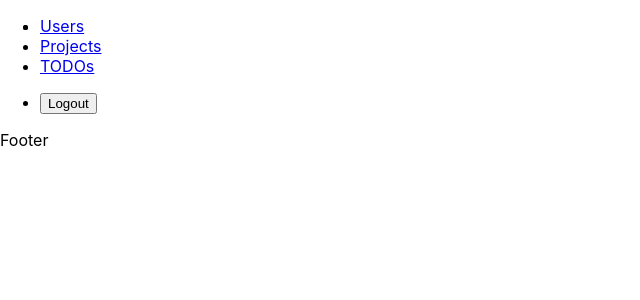
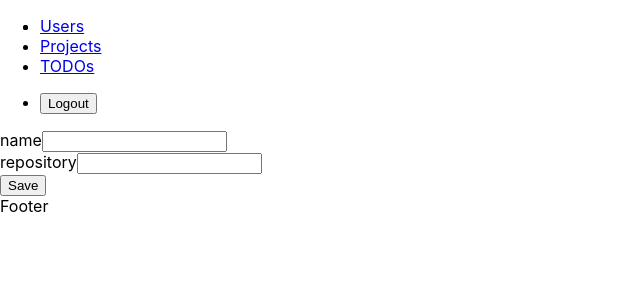
Before and after one commit to mmsolovev/todos, a React (Create React App) app in the folder frontend/: page /project/create in a window 1280 px wide. Shown: the top 300 px of the page, without its empty margins (0-640 px from the left). Built offline with nearby package versions, Linux system fonts and the light colour scheme; no server answers.

Commit message:
lesson_11: work with forms

```diff
--- a/frontend/src/App.js
+++ b/frontend/src/App.js
@@ -9,6 +9,8 @@ import ToDoList from "./components/ToDo";
 import {ProjectDetail, ProjectList} from "./components/Project";
 import LoginForm from "./components/Auth";
 import Cookies from 'universal-cookie';
+import ProjectForm from "./components/ProjectForm";
+import ToDoForm from "./components/ToDoForm";
 
 
 const DOMAIN = 'http://127.0.0.1:8000'
@@ -60,6 +62,77 @@ class App extends React.Component {
            }).catch(error => alert('Неверный логин или пароль'))
    }
 
+   deleteProject(id) {
+        let headers = {
+            'Content-Type': 'application/json'
+        }
+        if (this.state.auth.is_login)
+        {
+            const token = localStorage.getItem('access')
+            headers['Authorization'] = 'Bearer ' + token
+        }
+        axios.delete(get_url(`/api/projects/${id}`), {headers, headers})
+        .then(response => {
+            this.setState({projects: this.state.projects.filter((item)=>item.id != id)})
+        }).catch(error => console.log(error))
+   }
+
+   deleteToDo(id) {
+        let headers = {
+            'Content-Type': 'application/json'
+        }
+        if (this.state.auth.is_login)
+        {
+            const token = localStorage.getItem('access')
+            headers['Authorization'] = 'Bearer ' + token
+        }
+        axios.delete(get_url(`/api/todos/${id}`), {headers, headers})
+        .then(response => {
+            let todos = [...this.state.todos]
+            const todo_index = todos.findIndex((item) => item.id == id)
+            let todo = todos[todo_index]
+            todo.isActive = false
+            this.setState({todos: todos})
+        }).catch(error => console.log(error))
+    }
+
+   createProject(name, repository) {
+        let headers = {
+            'Content-Type': 'application/json'
+        }
+        if (this.state.auth.is_login)
+        {
+            const token = localStorage.getItem('access')
+            headers['Authorization'] = 'Bearer ' + token
+        }
+
+        const data = {name: name, repository: repository}
+        const options = {headers: headers}
+        axios.post(get_url('/api/projects/'), data, options)
+        .then(response => {
+            this.setState({projects: [...this.state.projects, response.data]})
+        }).catch(error => console.log(error))
+   }
+
+   createToDo(project, text) {
+        let headers = {
+            'Content-Type': 'application/json'
+        }
+        if (this.state.auth.is_login)
+        {
+            const token = localStorage.getItem('access')
+            headers['Authorization'] = 'Bearer ' + token
+        }
+
+        const data = {text: text, project: project}
+        const options = {headers: headers}
+        console.log(data)
+        axios.post(get_url('/api/todos/'), data, options)
+        .then(response => {
+            this.setState({todos: [...this.state.todos, response.data]})
+        }).catch(error => console.log(error))
+   }
+
    componentDidMount() {
        this.get_token_from_storage()
         axios.get(get_url('/api/users/'))
@@ -96,9 +169,19 @@ class App extends React.Component {
                         <Routes>
                             <Route path='/' element={<UserList users={this.state.users} />} />
 
-                            <Route path='/projects' element={<ProjectList items={this.state.projects} />} />
+                            <Route path='/projects' element={<ProjectList items={this.state.projects}
+                                   deleteFunction={(id) => this.deleteProject(id)}/>} />
 
-                            <Route path='/todos' element={<ToDoList items={this.state.todos} />} />
+                            <Route path='/project/create'
+                                   element={<ProjectForm save={(name, repository) =>
+                                       this.createProject(name, repository)}/>} />
+
+                            <Route path='/todos' element={<ToDoList items={this.state.todos} />}
+                                   deleteFunction={(id) => this.deleteToDo(id)} />
+
+                            <Route path='/todo/create'
+                                   element={<ToDoForm save={(project, text) => this.createToDo(project, text)}
+                                                      projects={this.state.projects} />} />
 
                             <Route path='/login' element={<LoginForm get_token={(username, password) =>
                                 this.get_token(username, password)} />} />
--- a/frontend/src/components/Project.js
+++ b/frontend/src/components/Project.js
@@ -5,7 +5,7 @@ import {
 } from "react-router-dom";
 
 
-const ProjectListItem = ({item}) => {
+const ProjectListItem = ({item, deleteFunction}) => {
     let link_to = `/project/${item.id}`
     return (
         <tr>
@@ -13,22 +13,28 @@ const ProjectListItem = ({item}) => {
             <td>{item.name}</td>
             <td>{item.repository}</td>
             <td><Link to={link_to}>Detail</Link></td>
+            <td><button onClick={()=>deleteFunction(item.id)} type='button'>Delete</button></td>
         </tr>
     )
 }
 
-const ProjectList = ({items}) => {
+const ProjectList = ({items, deleteFunction}) => {
     //console.log(users)
     return (
+        <div>
             <table className="table">
                 <tr>
                     <th>Id</th>
                     <th>Name</th>
                     <th>Repository</th>
                     <th></th>
+                    <th></th>
+                    <th></th>
                 </tr>
-            {items.map((item) => <ProjectListItem item={item} />)}
+                {items.map((item) => <ProjectListItem item={item} deleteFunction={deleteFunction}/>)}
             </table>
+            <Link to='/project/create'>Create</Link>
+        </div>
     )
 }
 
--- /dev/null
+++ b/frontend/src/components/ProjectForm.js
@@ -0,0 +1,49 @@
+import React from 'react'
+
+
+class ProjectForm extends React.Component {
+    constructor(props) {
+      super(props)
+      this.state = {name: '', repository: ''}
+    }
+
+    handleChange(event)
+    {
+        this.setState(
+                {
+                    [event.target.name]: event.target.value
+                }
+            );
+    }
+    handleSubmit(event) {
+      this.props.save(this.state.name, this.state.repository)
+      event.preventDefault()
+    }
+
+    render() {
+      return (
+        <form onSubmit={(event)=> this.handleSubmit(event)}>
+            <div className="form-group">
+            <label for="login">name</label>
+                <input type="text" className="form-control" name="name" value={this.state.name}
+                       onChange={(event)=>this.handleChange(event)} />
+            </div>
+
+        <div className="form-group">
+            <label for="password">repository</label>
+
+            <input type="text" className="form-control" name="repository" value={this.state.repository}
+                   onChange={(event)=>this.handleChange(event)} />
+
+
+          </div>
+          <input type="submit" className="btn btn-primary" value="Save" />
+        </form>
+
+
+      );
+    }
+}
+
+
+export default ProjectForm
--- a/frontend/src/components/ToDo.js
+++ b/frontend/src/components/ToDo.js
@@ -1,7 +1,8 @@
 import React from 'react'
+import {Link} from "react-router-dom";
 
 
-const ToDoListItem = ({item}) => {
+const ToDoListItem = ({item, deleteFunction}) => {
     return (
         <tr>
             <td>{item.id}</td>
@@ -9,13 +10,16 @@ const ToDoListItem = ({item}) => {
             <td>{item.create}</td>
             <td>{item.project}</td>
             <td>{item.creator}</td>
+            <td>{item.isActive ? 'active' : 'closed'}</td>
+            <td><button onClick={()=>deleteFunction(item.id)} type='button'>Delete</button></td>
         </tr>
     )
 }
 
-const ToDoList = ({items}) => {
+const ToDoList = ({items, deleteFunction}) => {
     //console.log(users)
     return (
+        <div>
             <table className="table">
                 <tr>
                     <th>Id</th>
@@ -23,9 +27,14 @@ const ToDoList = ({items}) => {
                     <th>Create</th>
                     <th>Project</th>
                     <th>Creator</th>
+                    <th>Is Active</th>
+                    <th></th>
                 </tr>
-            {items.map((item) => <ToDoListItem item={item} />)}
+                {items.map((item) => <ToDoListItem item={item} deleteFunction={deleteFunction}/>)}
             </table>
+            <Link to='/todo/create'>Create</Link>
+        </div>
+
     )
 }
 
--- /dev/null
+++ b/frontend/src/components/ToDoForm.js
@@ -0,0 +1,46 @@
+import React from 'react'
+
+
+class ToDoForm extends React.Component {
+    constructor(props) {
+      super(props)
+      this.state = {project: 0, text: ''}
+    }
+
+    handleChange(event)
+    {
+        this.setState(
+                {
+                    [event.target.name]: event.target.value
+                }
+            );
+    }
+    handleSubmit(event) {
+      this.props.save(this.state.project, this.state.text)
+      event.preventDefault()
+    }
+
+    render() {
+      return (
+        <form onSubmit={(event)=> this.handleSubmit(event)}>
+            <div className="form-group">
+            <label for="project">project</label>
+            <select name="project" className='form-control' onChange={(event)=>this.handleChange(event)}>
+                {this.props.projects.map((item)=><option value={item.id}>{item.name}</option>)}
+            </select>
+            </div>
+
+        <div className="form-group">
+            <label for="text">text</label>
+
+            <input type="text" className="form-control" name="text" value={this.state.text} onChange={(event)=>this.handleChange(event)} />
+
+
+          </div>
+          <input type="submit" className="btn btn-primary" value="Save" />
+        </form>
+      );
+    }
+  }
+
+  export default ToDoForm
```
Lines whose indentation alone changed are shown as unchanged.
